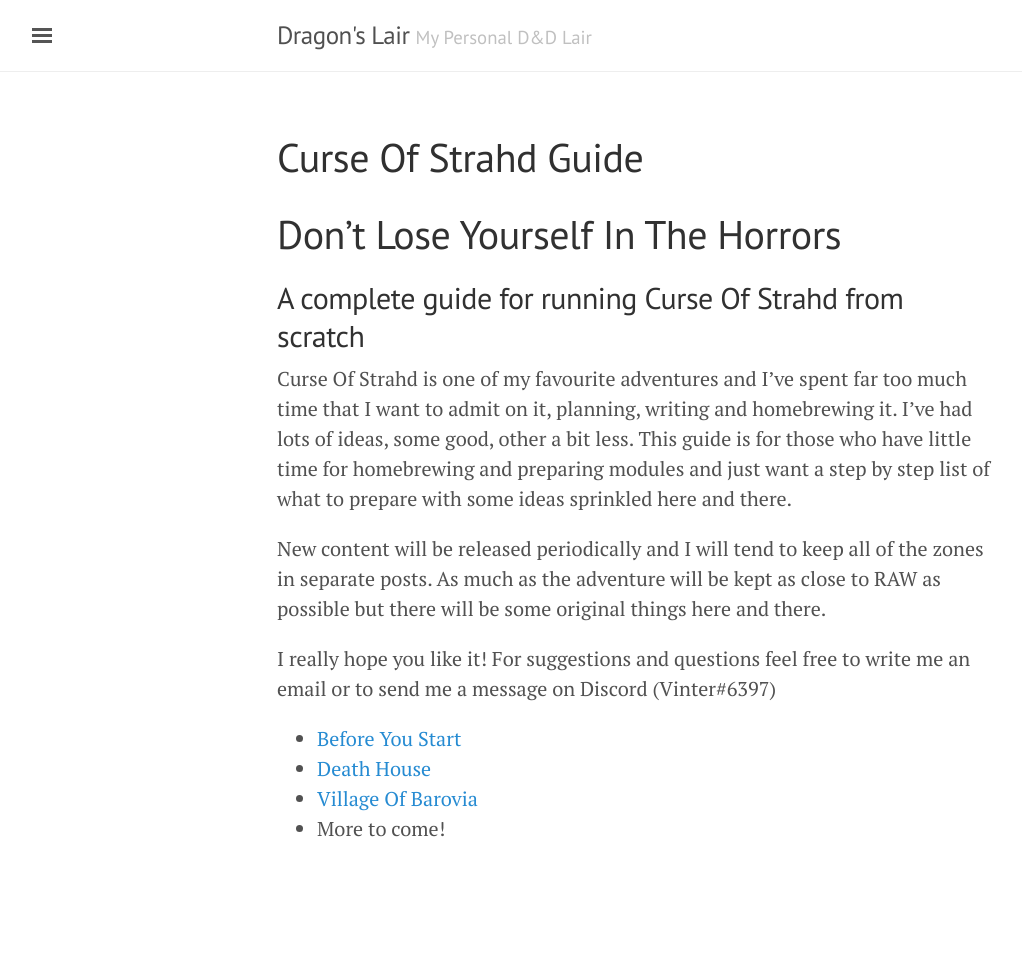
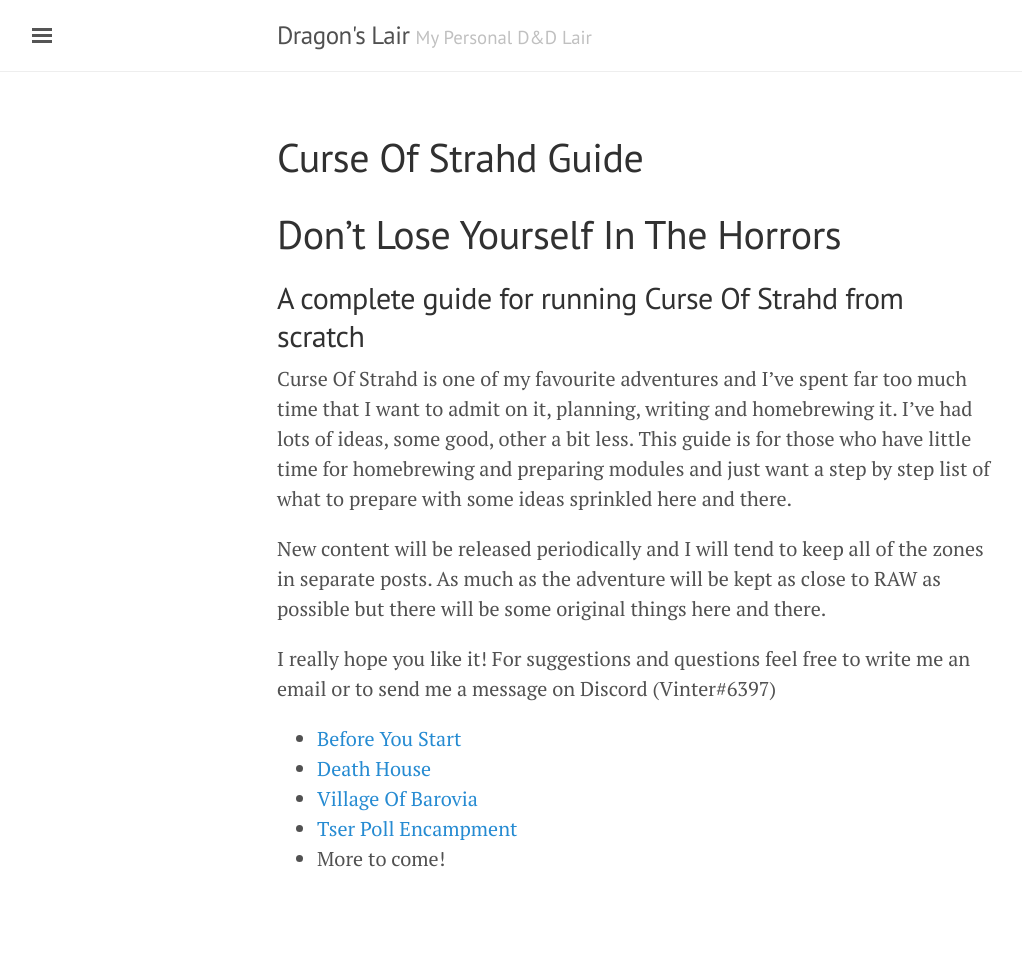
Before and after one commit to thevinter/thevinter.github.io, a Jekyll site: the page built from curse-of-strahd-guide.md, in a window 1280 px wide. Shown: the whole page, without its empty margins (3-1025 px from the left). Built offline with Jekyll 4.4.1, drawn with Linux system fonts in a browser that asks for light colours; before the commit the page ends 924 px from its top, so only the background shows below that.

Commit message:
updated main

```diff
--- a/curse-of-strahd-guide.md
+++ b/curse-of-strahd-guide.md
@@ -15,4 +15,5 @@
  - [Before You Start](https://thevinter.github.io/2018/12/30/before-you-start/)
  - [Death House](https://thevinter.github.io/2018/12/30/surviving-death-house/)
  - [Village Of Barovia](https://thevinter.github.io/2018/12/30/village-of-barovia/)
+ - [Tser Poll Encampment](https://thevinter.github.io/2018/12/31/tser-pool-encampment/)
  - More to come!
```
